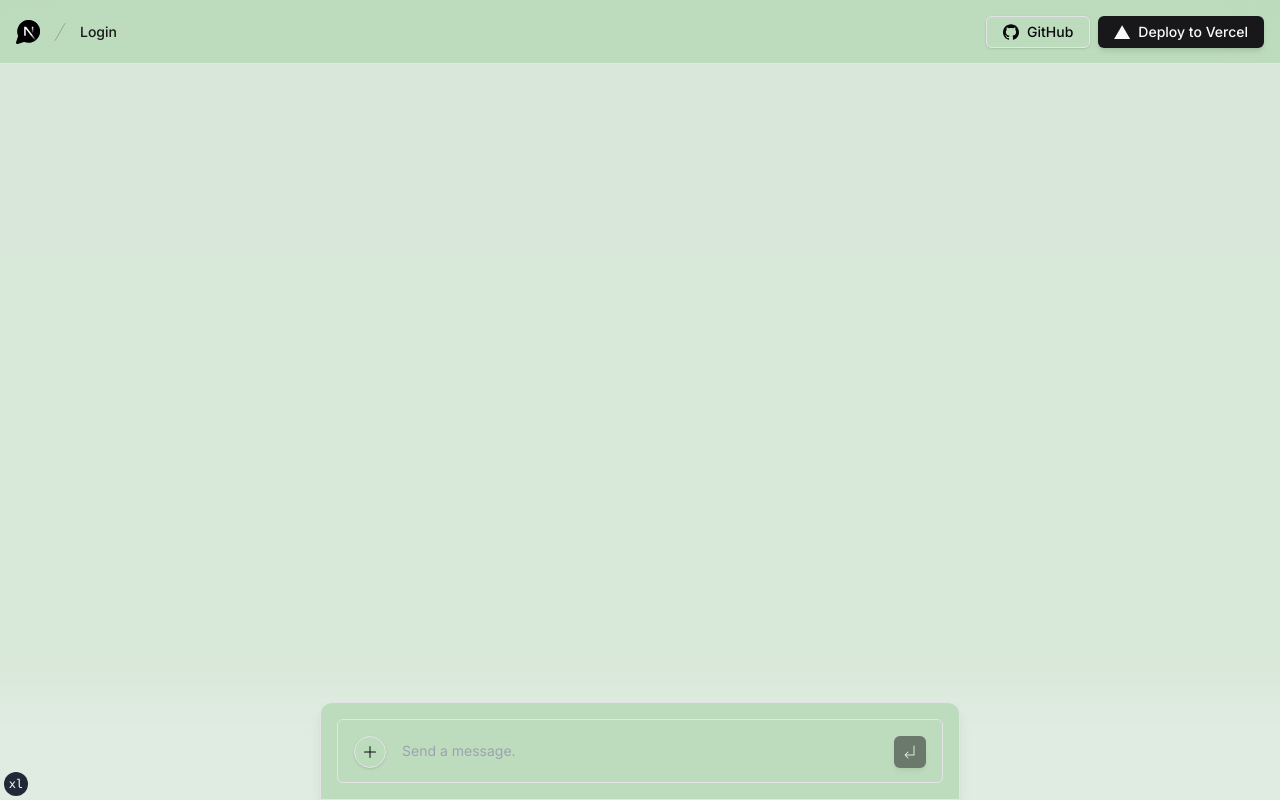
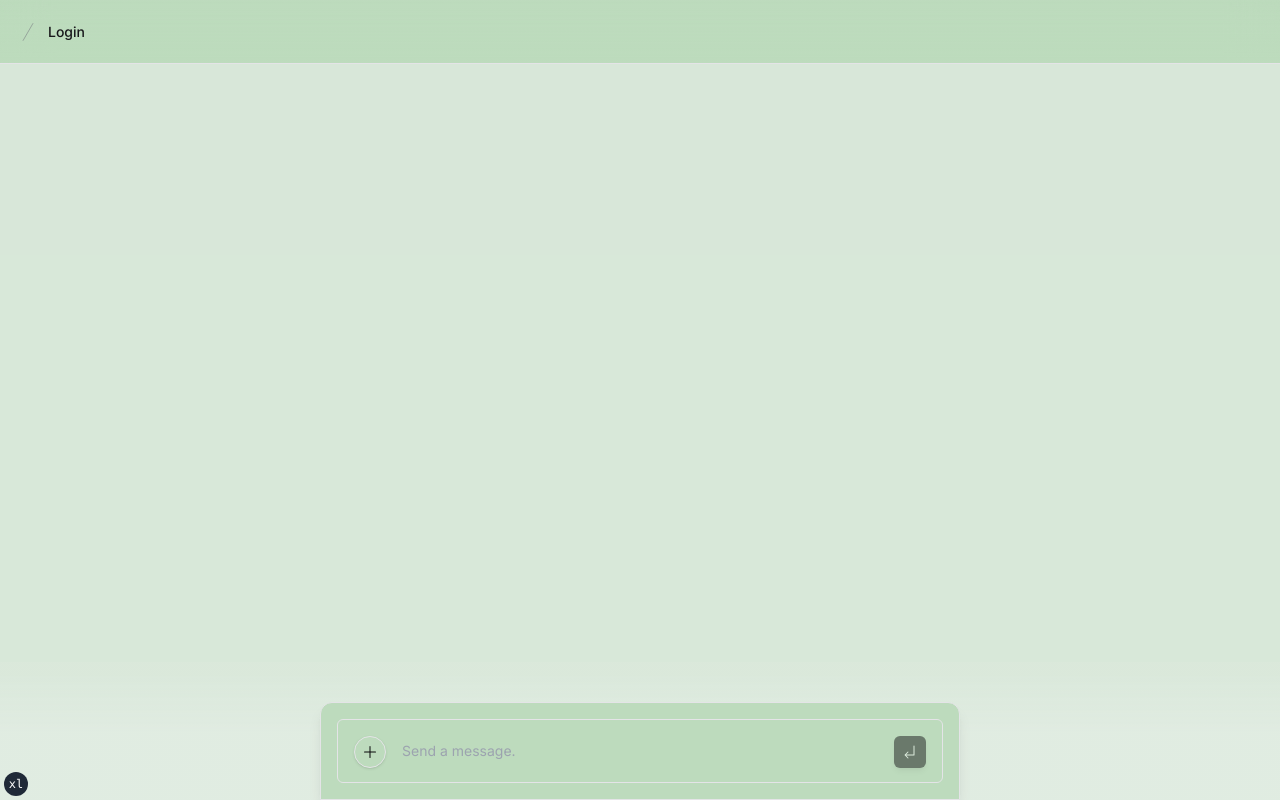
Before and after one commit to JellyDIamond/pombot, a Next.js app: page / in a window 1280 px wide. Built offline with nearby package versions, Linux system fonts and the light colour scheme.

Commit message:
style changes

```diff
--- a/components/header-client.tsx
+++ b/components/header-client.tsx
@@ -5,15 +5,10 @@ import Link from 'next/link'
 
 import { cn } from '@/lib/utils'
 import { clearChats } from '@/app/actions'
-import { Button, buttonVariants } from '@/components/ui/button'
+import { Button } from '@/components/ui/button'
 import { Sidebar } from '@/components/sidebar'
 import { SidebarList } from '@/components/sidebar-list'
-import {
-  IconGitHub,
-  IconNextChat,
-  IconSeparator,
-  IconVercel
-} from '@/components/ui/icons'
+import { IconSeparator } from '@/components/ui/icons'
 import { SidebarFooter } from '@/components/sidebar-footer'
 import { ThemeToggle } from '@/components/theme-toggle'
 import { ClearHistory } from '@/components/clear-history'
@@ -26,7 +21,8 @@ export function HeaderClient({ session }: { session: any }) {
       <div className="flex items-center">
         {session?.user ? (
           <Sidebar>
-            <React.Suspense fallback={<div className="flex-1 overflow-auto" />} >
+            <React.Suspense fallback={<div className="flex-1 overflow-auto" />}>
+              {/* @ts-ignore */}
               <SidebarList userId={session?.user?.id} />
             </React.Suspense>
             <SidebarFooter>
@@ -34,12 +30,8 @@ export function HeaderClient({ session }: { session: any }) {
               <ClearHistory clearChats={clearChats} />
             </SidebarFooter>
           </Sidebar>
-        ) : (
-          <Link href="/" target="_blank" rel="nofollow">
-            <IconNextChat className="mr-2 h-6 w-6 dark:hidden" inverted />
-            <IconNextChat className="mr-2 hidden h-6 w-6 dark:block" />
-          </Link>
-        )}
+        ) : null}
+
         <div className="flex items-center">
           <IconSeparator className="h-6 w-6 text-muted-foreground/50" />
           {session?.user ? (
@@ -51,26 +43,7 @@ export function HeaderClient({ session }: { session: any }) {
           )}
         </div>
       </div>
-      <div className="flex items-center justify-end space-x-2">
-        <a
-          target="_blank"
-          href="https://github.com/thorwebdev/vercel-ai-chatbot"
-          rel="noopener noreferrer"
-          className={cn(buttonVariants({ variant: 'outline' }))}
-        >
-          <IconGitHub />
-          <span className="ml-2 hidden md:flex">GitHub</span>
-        </a>
-        <a
-          href="https://github.com/thorwebdev/vercel-ai-chatbot"
-          target="_blank"
-          className={cn(buttonVariants())}
-        >
-          <IconVercel className="mr-2" />
-          <span className="hidden sm:block">Deploy to Vercel</span>
-          <span className="sm:hidden">Deploy</span>
-        </a>
-      </div>
+      {/* Removed GitHub + Deploy buttons */}
     </header>
   )
 }
--- a/components/login-button.tsx
+++ b/components/login-button.tsx
@@ -19,11 +19,52 @@ export function LoginButton({
   ...props
 }: LoginButtonProps) {
   const [isLoading, setIsLoading] = React.useState(false)
-  // Create a Supabase client configured to use cookies
+  const [user, setUser] = React.useState<any>(null)
   const supabase = createClientComponentClient()
+
+  React.useEffect(() => {
+    async function getUser() {
+      const {
+        data: { user },
+      } = await supabase.auth.getUser()
+      setUser(user)
+    }
+    getUser()
+
+    const { data: listener } = supabase.auth.onAuthStateChange((_event, session) => {
+      setUser(session?.user ?? null)
+    })
+
+    return () => {
+      listener?.subscription.unsubscribe()
+    }
+  }, [supabase])
 
   if (process.env.NEXT_PUBLIC_AUTH_GITHUB !== 'true') {
     return null
+  }
+
+  if (user) {
+    return (
+      <div className={cn('flex items-center space-x-4', className)}>
+  <span>Hello, {user.user_metadata?.full_name || user.email}</span>
+  <Button
+    variant="outline"
+    size="sm"
+    onClick={async () => {
+      setIsLoading(true)
+      await supabase.auth.signOut()
+      setUser(null)
+      setIsLoading(false)
+    }}
+    disabled={isLoading}
+    {...props} // apply props here if needed for button
+  >
+    Logout
+  </Button>
+</div>
+
+    )
   }
 
   return (
@@ -33,8 +74,9 @@ export function LoginButton({
         setIsLoading(true)
         await supabase.auth.signInWithOAuth({
           provider: 'github',
-          options: { redirectTo: `${location.origin}/api/auth/callback` }
+          options: { redirectTo: `${location.origin}/api/auth/callback` },
         })
+        setIsLoading(false)
       }}
       disabled={isLoading}
       className={cn(className)}
```
